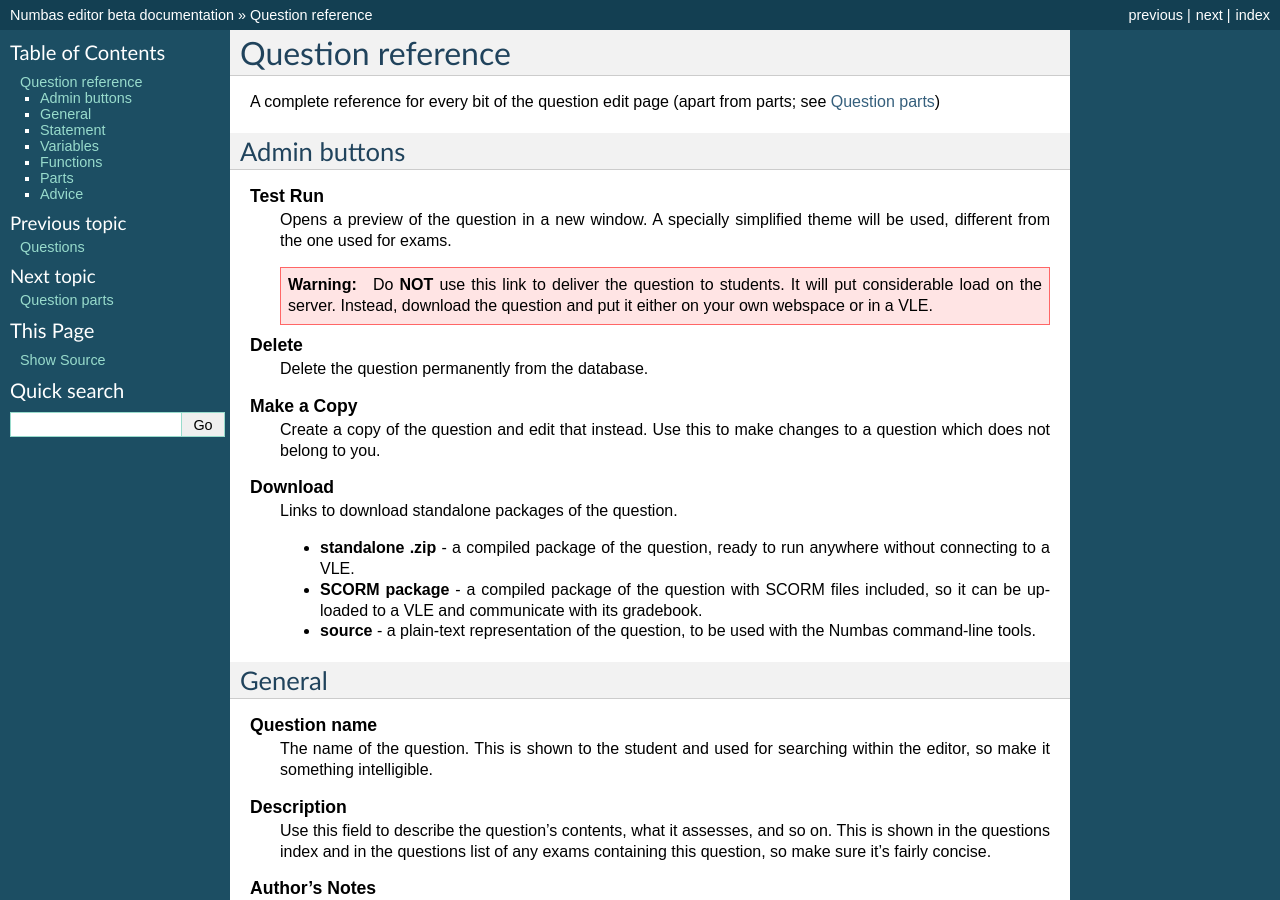
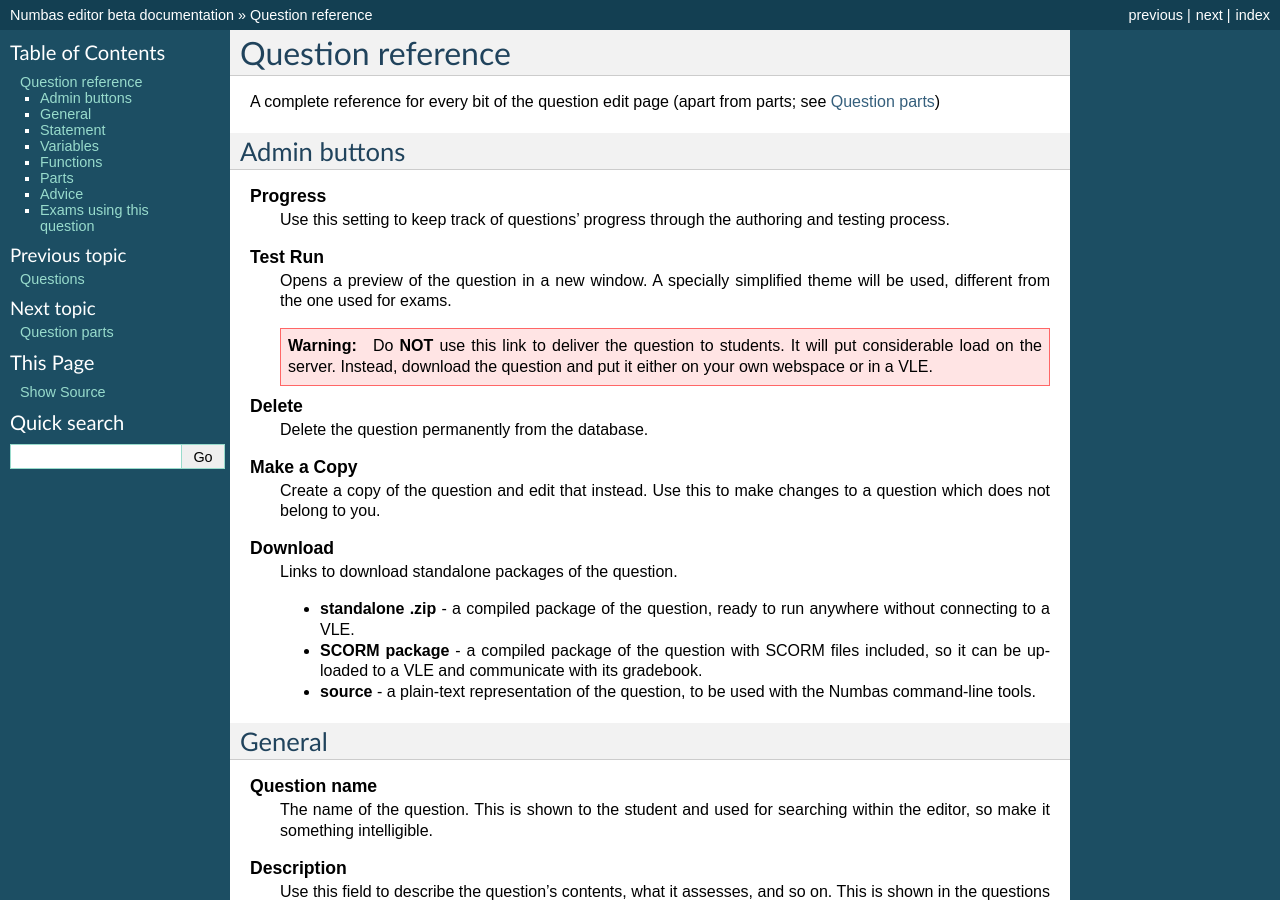
Before and after one commit to numbas/editor-docs, a Sphinx documentation site: the page built from source/question-reference.rst, in a window 1280 px wide and 900 px high. Built offline with Sphinx 7.4.7, drawn with Linux system fonts in a browser that asks for light colours; some of the changed text lies outside the part shown.

Commit message:
update for recent interface additions

```diff
--- a/source/exam-reference.rst
+++ b/source/exam-reference.rst
@@ -36,6 +36,9 @@ General
 
     Theme
         Themes control the user interface of an exam, changing the look and feel. The `default` theme is designed for exams which will be delivered over the web. There is also an experimental `worksheet` theme which can be used to print out multiple, randomised copies of an exam for students to complete on paper.
+
+    Interface language
+        Specify which translation to use for the text in the user interface, i.e. button labels, error messages, etc.
 
     Pass threshold
         Define a pass/fail threshold for the exam. The pass/fail message will be displayed when the student ends the exam. If set to zero, then no message is displayed.
--- a/source/question-reference.rst
+++ b/source/question-reference.rst
@@ -7,6 +7,10 @@ Admin buttons
 =============
 
 .. glossary::
+
+    Progress
+        Use this setting to keep track of questions' progress through the authoring and testing process.
+
     Test Run
         Opens a preview of the question in a new window. A specially simplified theme will be used, different from the one used for exams.
 
@@ -98,3 +102,8 @@ Advice
 :guilabel:`Advice` is a :ref:`content-area` which is shown when the student presses the :guilabel:`Reveal` button to reveal the question's answers, or when they receive less than the exam's :term:`Advice threshold` after submitting their answers.
 
 The advice area is normally used to present a worked solution to the question.
+
+Exams using this question
+=========================
+
+A list of links to each of the exams which contain this question, for convenience.
--- a/source/write-content.rst
+++ b/source/write-content.rst
@@ -5,7 +5,7 @@ How do I...
 --------------------------
 
 ... include an image?
-    At the moment, it's only possible to include images already hosted on a server somewhere else.
+    At the moment, it's only possible to include images already hosted on a server somewhere else. To embed an image, click on the :guilabel:`Insert/Edit Image` button (it's a small picture of a tree) and paste the URL of your image into the :guilabel:`Image URL` box.
 
 ... embed a video?
-    Upload your video to somewhere like YouTube or Vimeo. Including videos in downloaded exam packages is a terrible idea, so we discourage that. Click the embed button (it's a blue cloud), and paste in the URL of your video.
+    Upload your video to somewhere like YouTube or Vimeo. Including videos in downloaded exam packages is a terrible idea, so we discourage that. Click the :guilabel:`Embed image/video` button (it's a blue cloud), and paste in the URL of your video.
```
